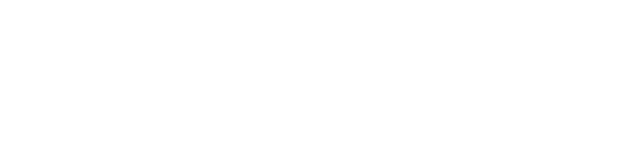
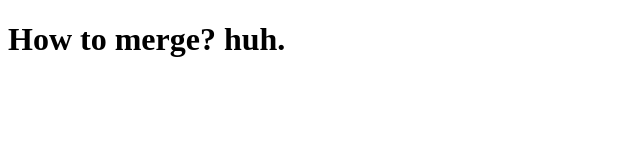
Before and after one commit to sxryadipta/queryforge, a plain HTML site: page index.html in a window 1280 px wide. Shown: the whole page, without its empty margins (0-640 px from the left). Drawn offline with Linux system fonts and the light colour scheme.

Commit message:
How to Merge?

```diff
--- a/index.html
+++ b/index.html
@@ -6,6 +6,8 @@
   <title>Queryforge</title>
 </head>
 <body>
-
+  <h1>How to merge?
+    huh.
+  </h1>
 </body>
 </html>
```
